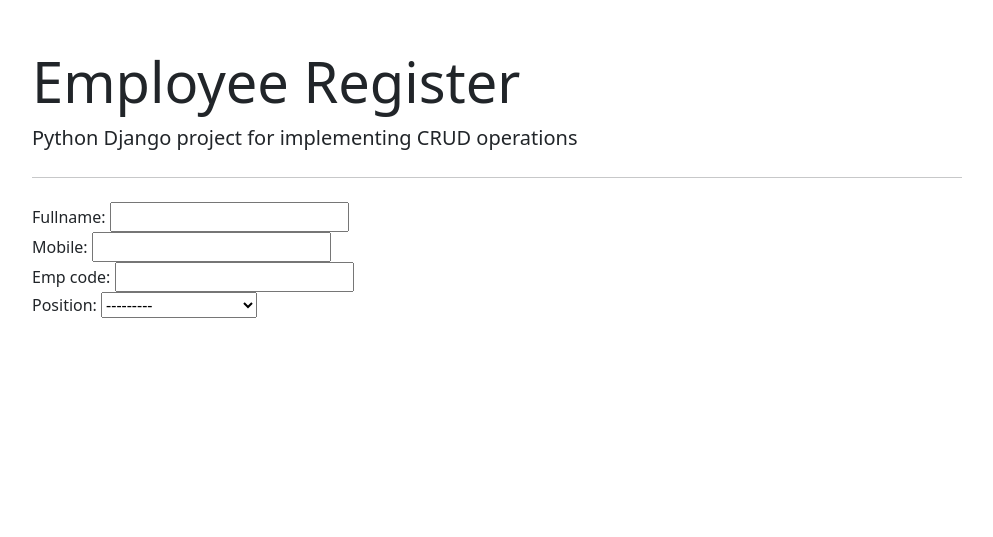
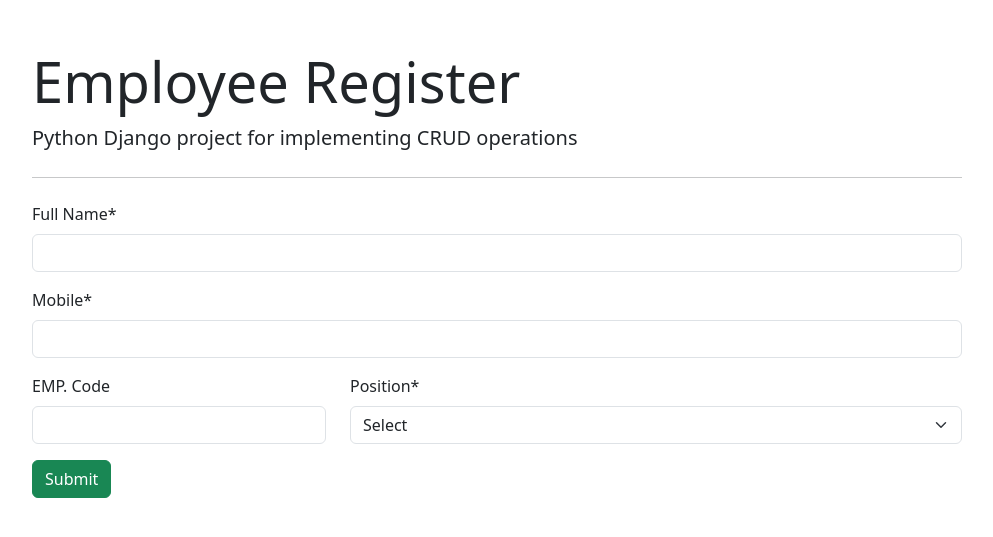
Before and after one commit to SamuelPerezCO/CRUD---Django, a Django app: page /employee/ in a window 1280 px wide. Shown: the top 537 px of the page, without its empty margins (143-1136 px from the left). Run offline with Django 5.2, Linux system fonts and the light colour scheme; data comes from the database, SQL or seed files in the repository; both versions use the stored data as it was after the commit; some libraries are stand-ins or nearby versions.

Commit message:
Falta Submission

```diff
--- a/CRUD/CRUD/settings.py
+++ b/CRUD/CRUD/settings.py
@@ -37,8 +37,12 @@
     'django.contrib.sessions',
     'django.contrib.messages',
     'django.contrib.staticfiles',
-    'libreria'
+    'libreria',
+    'crispy_forms',
+    'crispy_bootstrap5'
 ]
+
+CRISPY_TEMPLATE_PACK = 'bootstrap5'
 
 MIDDLEWARE = [
     'django.middleware.security.SecurityMiddleware',
--- a/CRUD/libreria/forms.py
+++ b/CRUD/libreria/forms.py
@@ -5,5 +5,13 @@
 
     class Meta:
         model = Employee
-        #fields = '__all__'
         fields = ('fullname','mobile','emp_code','position')
+        labels = {
+            'fullname':'Full Name',
+            'emp_code':'EMP. Code'
+        }
+
+    def __init__(self, *args , **kwargs):
+        super(EmployeeForm , self).__init__(*args , **kwargs)
+        self.fields['position'].empty_label = "Select"
+        self.fields['emp_code'].required = False
--- a/CRUD/libreria/models.py
+++ b/CRUD/libreria/models.py
@@ -5,6 +5,9 @@
 class Position(models.Model):
     title = models.CharField(max_length=50)
 
+    def __str__(self):
+        return self.title
+
 class Employee(models.Model):
     fullname = models.CharField(max_length=100)
     emp_code = models.CharField(max_length=3)
--- a/CRUD/libreria/templates/libreria/employee_form.html
+++ b/CRUD/libreria/templates/libreria/employee_form.html
@@ -1,5 +1,19 @@
 {% extends "libreria/base.html" %}
+{% load crispy_forms_tags %}
 
 {% block content %}
-{{form}}
+<form action="" method="POST" autocomplete="off">
+    {% csrf_token %}
+    {{form.fullname|as_crispy_field}}
+    {{form.mobile|as_crispy_field}}
+    <div class="row">
+        <div class="col-md-4">
+            {{form.emp_code|as_crispy_field}}
+        </div>
+        <div class="col-md-8">
+            {{form.position|as_crispy_field}}
+        </div>
+    </div>
+    <button type="submit" class="btn btn-success"><i class="fa-solid fa-database"></i>Submit</button>
+</form>
 {% endblock content %}
```
Also changed, not shown: CRUD/db.sqlite3.
